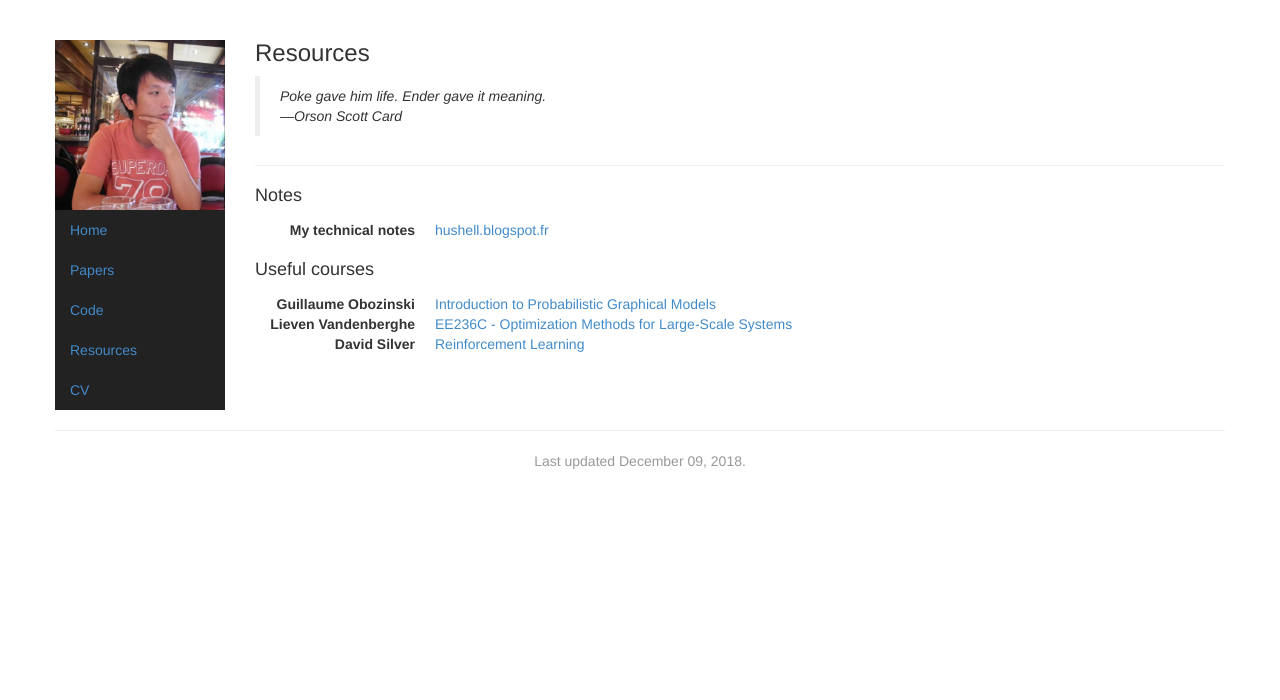
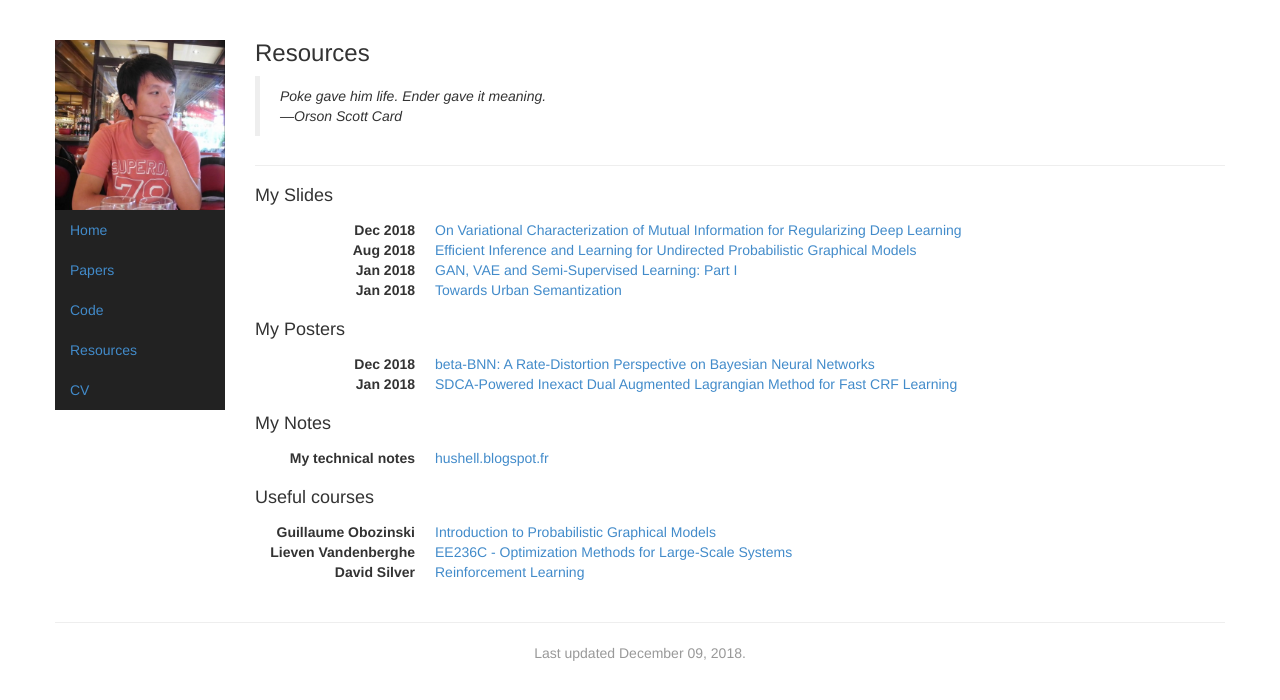
Before and after one commit to hushell/hushell.github.io, a Jekyll site: the page built from personal.html, in a window 1280 px wide. Shown: the top 700 px of the page. Built offline with Jekyll 4.4.1, drawn with Linux system fonts in a browser that asks for light colours.

Commit message:
add slides posters

```diff
--- a/index.html
+++ b/index.html
@@ -3,6 +3,8 @@ layout: default
 title: Shell Hu
 picture: paris
 news:
+  - >
+      Invited talk at STADIUS, KU Leuven, <a href="papers/mutual_info.pdf">On Variational Characterization of Mutual Information for Regularizing Deep Learning</a>, Nov 30th 2018.
   - >
       Our paper <a href="papers/nips18_bdl.pdf">beta-BNN: A Rate-Distortion Perspective on Bayesian Neural Networks</a> accepted at <a href="http://bayesiandeeplearning.org/">NeurIPS-BDL 2018</a>.
   - >
--- a/personal.html
+++ b/personal.html
@@ -8,7 +8,20 @@ picture: paris
 <blockquote><i>Poke gave him life. Ender gave it meaning.<br/>&mdash;Orson Scott Card</i></blockquote>
 </div>
 
-<h4>Notes</h4>
+<h4>My Slides</h4>
+<dl class="dl-horizontal">
+    <dt>Dec 2018</dt><dd><a href="papers/mutual_info.pdf">On Variational Characterization of Mutual Information for Regularizing Deep Learning</a></dd>
+    <dt>Aug 2018</dt><dd><a href="papers/amazon_presentation.pdf">Efficient Inference and Learning for Undirected Probabilistic Graphical Models</a></dd>
+    <dt>Jan 2018</dt><dd><a href="papers/gan_vae.pdf">GAN, VAE and Semi-Supervised Learning: Part I</a></dd>
+    <dt>Jan 2018</dt><dd><a href="papers/Jan13_Nice.pdf">Towards Urban Semantization</a></dd>
+    <!-- <dt>Ferenc Huszár's blog</dt><dd><a href="http://www.inference.vc/">www.inference.vc</a></dd> -->
+</dl>
+<h4>My Posters</h4>
+<dl class="dl-horizontal">
+    <dt>Dec 2018</dt><dd><a href="papers/bbnn_poster.pdf">beta-BNN: A Rate-Distortion Perspective on Bayesian Neural Networks</a></dd>
+    <dt>Jan 2018</dt><dd><a href="papers/aistats_poster.pdf">SDCA-Powered Inexact Dual Augmented Lagrangian Method for Fast CRF Learning</a></dd>
+</dl>
+<h4>My Notes</h4>
 <dl class="dl-horizontal">
     <dt>My technical notes</dt><dd><a href="http://hushell.blogspot.com/">hushell.blogspot.fr</a></dd>
     <!-- <dt>Ferenc Huszár's blog</dt><dd><a href="http://www.inference.vc/">www.inference.vc</a></dd> -->
```
Also changed, not shown: 6 other files.
